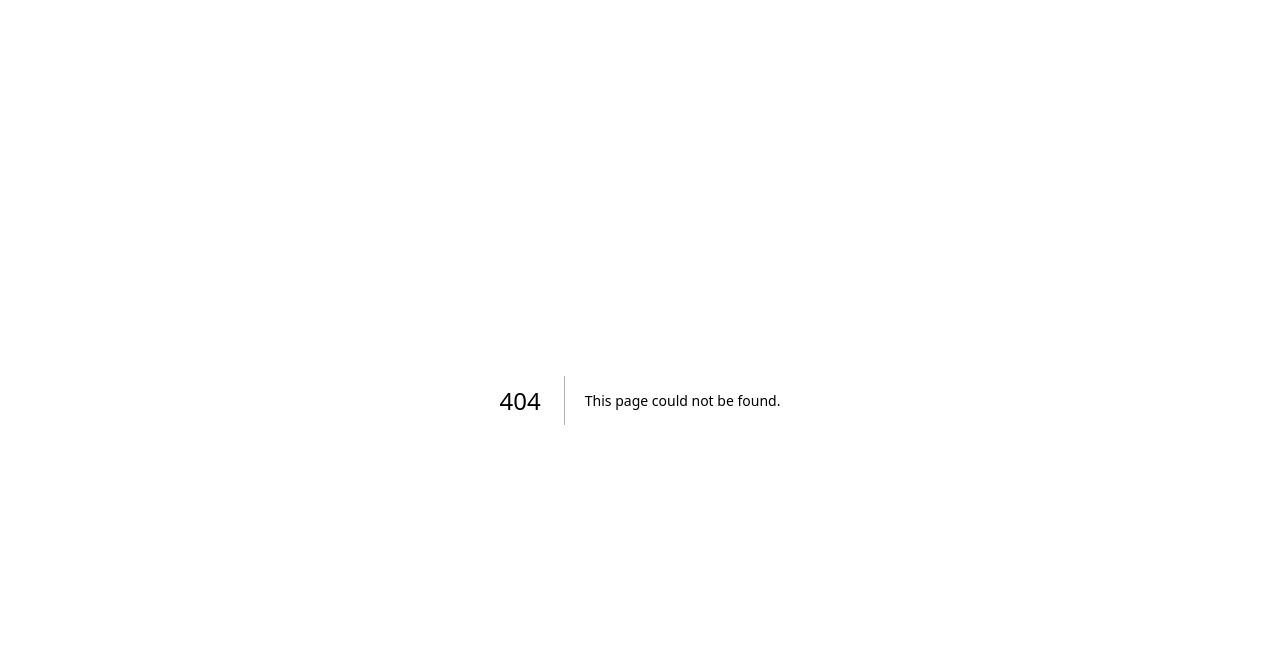
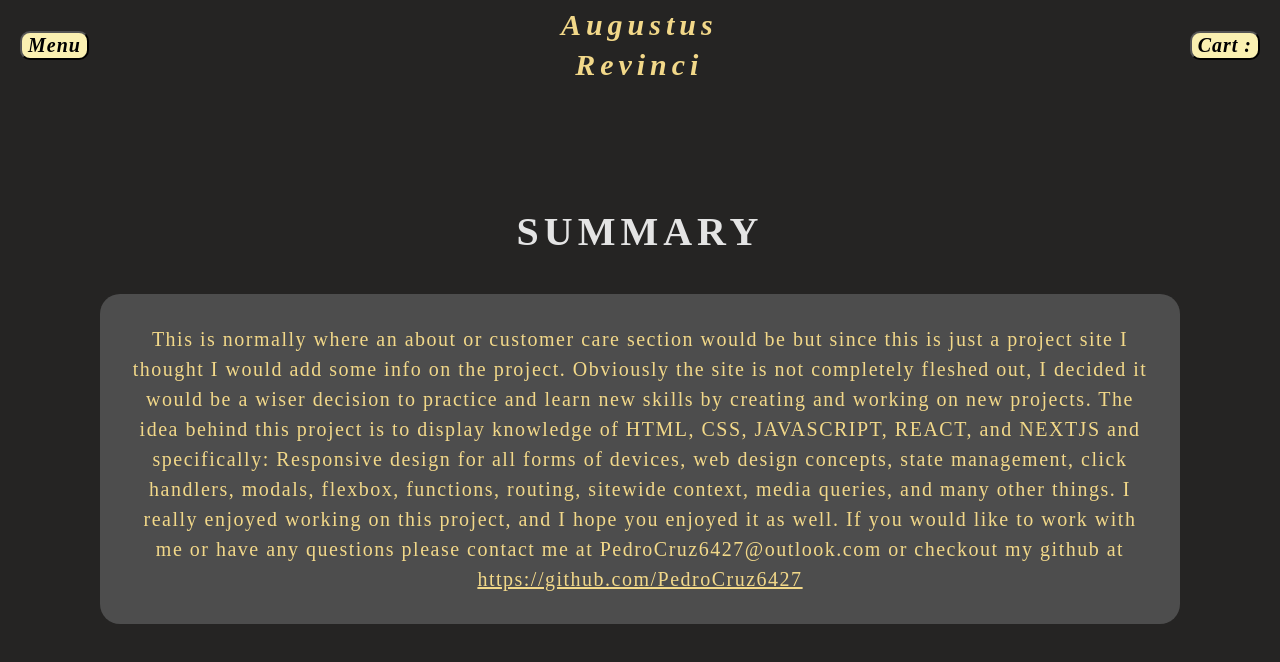
Before and after one commit to PedroCruz6427/AugustusRevinci, a Next.js app: page /about in a window 1280 px wide. Before the commit this address had no page. Shown: the top 662 px of the page. Built offline with nearby package versions, Linux system fonts and the light colour scheme.

Commit message:
about page + shop over 900px query change.

```diff
--- a/components/Carousel.js
+++ b/components/Carousel.js
@@ -37,7 +37,7 @@ function Carousel() {
     <section className={styles.watchSectionContainer}>
       <div className={styles.watchSectionLeft}>
         <h1 className={styles.watchSectionLeftH1}>
-          All your favorite brands. In One Place.
+          All your favorite brands, in one place.
         </h1>
         {/* <h1 className={styles.watchSectionLeftH2}>One place</h1> */}
         <div className={styles.watchListContainer}>
@@ -65,7 +65,7 @@ function Carousel() {
               viewBox="0 0 24 24"
               stroke-width="1.5"
               stroke="currentColor"
-              class="w-6 h-6"
+              // class="w-6 h-6"
             >
               <path
                 stroke-linecap="round"
@@ -89,7 +89,7 @@ function Carousel() {
               viewBox="0 0 24 24"
               stroke-width="1.5"
               stroke="currentColor"
-              class="w-6 h-6"
+              // class="w-6 h-6"
             >
               <path
                 stroke-linecap="round"
--- a/components/Navbar.js
+++ b/components/Navbar.js
@@ -13,17 +13,17 @@ function Navbar() {
           <Link href="/shop">
             <button className={styles.modalText}>SHOP</button>
           </Link>
-          <Link href="/shop">
+          <Link href="/">
+            <button className={styles.modalText}>HOME</button>
+          </Link>
+          <Link href="/about">
             <button className={styles.modalText}>ABOUT</button>
           </Link>
-          <Link href="/shop">
+          <Link href="/about">
             <button className={styles.modalText}>CUSTOMER CARE</button>
           </Link>
-          <Link href="/shop">
+          <Link href="/about">
             <button className={styles.modalText}>ACCESIBILITY</button>
-          </Link>
-          <Link href="/">
-            <button className={styles.modalText}>HOME</button>
           </Link>
 
           <button onClick={() => setShowModal(false)}>Close</button>
@@ -33,10 +33,10 @@ function Navbar() {
         <button className={styles.navButton} onClick={() => setShowModal(true)}>
           Menu
         </button>
-        <logo className={styles.siteLogo}>
+        <div className={styles.siteLogo}>
           <p>Augustus</p>
           <p>Revinci</p>
-        </logo>
+        </div>
         <Link href="/cart/">
           <button className={styles.navButton}>
             Cart : {context.nameContext}
--- /dev/null
+++ b/pages/about.js
@@ -0,0 +1,41 @@
+import styles from "../styles/Home.module.css";
+import Navbar from "../components/Navbar.js";
+import Head from "next/head";
+import Link from "next/link";
+
+export default function About() {
+  return (
+    <html>
+      <Head>
+        <title>Augustus Revinci</title>
+        <meta name="description" content="Generated by create next app" />
+        <link rel="icon" href="/nomos.jpg" />
+      </Head>
+      <Navbar />
+      <body className={styles.aboutBody}>
+        <h1 className={styles.aboutHeader}>SUMMARY</h1>
+        <p className={styles.aboutText}>
+          This is normally where an about or customer care section would be but
+          since this is just a project site I thought I would add some info on
+          the project. Obviously the site is not completely fleshed out, I
+          decided it would be a wiser decision to practice and learn new skills
+          by creating and working on new projects. The idea behind this project
+          is to display knowledge of HTML, CSS, JAVASCRIPT, REACT, and NEXTJS
+          and specifically: Responsive design for all forms of devices, web
+          design concepts, state management, click handlers, modals, flexbox,
+          functions, routing, sitewide context, media queries, and many other
+          things. I really enjoyed working on this project, and I hope you
+          enjoyed it as well. If you would like to work with me or have any
+          questions please contact me at PedroCruz6427@outlook.com or checkout
+          my github at {""}
+          <Link
+            className={styles.aboutLink}
+            href="https://github.com/PedroCruz6427"
+          >
+            https://github.com/PedroCruz6427
+          </Link>
+        </p>
+      </body>
+    </html>
+  );
+}
--- a/pages/cart/index.js
+++ b/pages/cart/index.js
@@ -21,7 +21,7 @@ export default function CartCheckOutInfo() {
   console.log("Total:" + finalTotal);
 
   return (
-    <section className={styles.cartPageSection}>
+    <html>
       <Head>
         <title>Augustus Revinci</title>
         <meta charset="UTF-8" />
@@ -29,6 +29,7 @@ export default function CartCheckOutInfo() {
         <meta name="description" content="Generated by create next app" />
         <link rel="icon" href="/nomos.jpg/" />
       </Head>
+      <body className={styles.cartPageSection}>
         <Navbar />
         <div className={styles.cartContainer}>
           {cart.map(([item]) => {
@@ -50,6 +51,7 @@ export default function CartCheckOutInfo() {
             <h1>Total Price: ${finalTotal}</h1>
           </section>
         </div>
-    </section>
+      </body>
+    </html>
   );
 }
--- a/pages/shop/index.js
+++ b/pages/shop/index.js
@@ -52,7 +52,7 @@ export default function Home() {
   ];
 
   return (
-    <body className={styles.page}>
+    <html>
       <Head>
         <title>Augustus Revinci</title>
         <meta charset="UTF-8" />
@@ -60,6 +60,7 @@ export default function Home() {
         <meta name="description" content="Generated by create next app" />
         <link rel="icon" href="/nomos.jpg/" />
       </Head>
+      <body className={styles.page}>
         <main className={styles.mainBody}>
           <Navbar>
             <div className={styles.navContainer}>
@@ -112,5 +113,6 @@ export default function Home() {
           </section>
         </main>
       </body>
+    </html>
   );
 }
--- a/styles/Home.module.css
+++ b/styles/Home.module.css
@@ -48,7 +48,6 @@ option? rgb(49, 49, 49);
   top: 0%;
   right: 0%;
   z-index: 1;
-  /* transition: all 3s ease-in-out; */
 }
 .modalContainer button {
   margin: 0 auto;
@@ -150,9 +149,6 @@ option? rgb(49, 49, 49);
   display: inline-block;
   justify-content: center;
   align-items: center;
-  /* top: 0px;
-  left: 30px; */
-  /* transform: translate(23, 0); */
 }
 .logo h1 {
   font-size: 3rem;
@@ -197,10 +193,6 @@ option? rgb(49, 49, 49);
   overflow: hidden;
   border-radius: 3rem;
 }
-/* .femaleContainer {
-  height: 10%;
-  width: 100%;
-} */
 
 .femaleImg {
   height: 100%;
@@ -209,7 +201,6 @@ option? rgb(49, 49, 49);
 
 .introInfoContainer {
   display: flex;
-  /* background-color: rgb(69, 69, 69); */
   height: 35vh;
   width: 50%;
   flex-direction: column;
@@ -288,10 +279,8 @@ option? rgb(49, 49, 49);
   color: rgb(250, 240, 177);
   text-align: center;
   border-radius: 2rem;
-  /* margin: 1rem; */
   width: 70%;
   font-style: italic;
-  /* font-style: italic; */
 }
 .watchSectionLeftH2 {
   justify-content: center;
@@ -343,7 +332,6 @@ option? rgb(49, 49, 49);
 .watchSectionRight {
   margin: 3rem auto;
   margin-right: 2rem;
-  /* background-color: rgb(70, 70, 70); */
   height: 50vh;
   width: 30vw;
   border-radius: 3rem;
@@ -352,8 +340,6 @@ option? rgb(49, 49, 49);
 
 .carouselContainer {
   margin: 0 auto;
-  /* margin-left: 1rem; */
-  /* background-color: rgb(242, 216, 137); */
   height: 100%;
   width: 60%;
   border-radius: 3rem;
@@ -362,7 +348,6 @@ option? rgb(49, 49, 49);
 }
 .watchContainer {
   margin: 0 auto;
-  /* background-color: rgb(129, 209, 193); */
   height: 100%;
   width: 100%;
   justify-self: center;
@@ -434,7 +419,7 @@ option? rgb(49, 49, 49);
   text-align: centers;
   /* margin-top: 5rem; */
   padding: 5rem 0;
-  margin: 5rem auto;
+  margin: 4rem auto;
   height: 3vh;
   width: 93%;
   border-radius: 3rem;
@@ -471,11 +456,9 @@ Instread 1rem = 1em = 16px */
 ============================== */
 
 @media (max-width: 37.5em) {
-  .siteLogo {
-    /* display: none; */
-  }
   .siteIntro {
     padding-top: 0;
+    padding-bottom: 8.5rem;
   }
   .introInfoContainer {
     width: 100%;
@@ -485,7 +468,7 @@ Instread 1rem = 1em = 16px */
   }
   .womanContainer {
     order: 2;
-    padding-bottom: 2rem;
+    /* padding-bottom: 2rem; */
   }
   .watchSectionContainer {
     display: flex;
@@ -497,7 +480,6 @@ Instread 1rem = 1em = 16px */
     line-height: 4rem;
   }
   .introInfoText {
-    background-color: aquamarine;
     display: none;
     font-size: 3.5rem;
   }
@@ -534,7 +516,6 @@ Instread 1rem = 1em = 16px */
     justify-content: center;
     align-items: center;
     padding: 0;
-    margin: 0 auto;
     height: 15vh;
     width: 93%;
     border-radius: 3rem;
@@ -549,13 +530,14 @@ Instread 1rem = 1em = 16px */
     display: flex;
     flex-direction: column;
     padding-top: 0;
+    padding-bottom: 8.5rem;
   }
   .introInfoContainer {
     width: 100%;
   }
   .womanContainer {
     order: 2;
-    padding-bottom: 2rem;
+    /* padding-bottom: 2rem; */
   }
 
   .femaleImg {
@@ -601,10 +583,6 @@ Instread 1rem = 1em = 16px */
           900px-1200px
 ============================== */
 @media (min-width: 56.25em) and (max-width: 75em) {
-  .siteLogo {
-    /* display: none; */
-  }
-
   .femaleImg {
     width: 40vh;
   }
@@ -614,7 +592,6 @@ Instread 1rem = 1em = 16px */
     line-height: 3rem;
   }
   .introInfoText {
-    /* display: none; */
     font-size: 2rem;
   }
 
@@ -636,3 +613,35 @@ Instread 1rem = 1em = 16px */
     background-color: rgb(221, 127, 255);
   }
 }
+
+/* =========================
+
+      ABOUT PAGE
+
+========================= */
+
+.aboutBody {
+  display: flex;
+  flex-direction: column;
+  margin: 10rem;
+  text-align: center;
+  font-size: 2rem;
+  color: rgb(242, 216, 137);
+  line-height: 3rem;
+}
+
+.aboutHeader {
+  color: rgb(228, 228, 228);
+  letter-spacing: 0.5rem;
+}
+
+.aboutText {
+  letter-spacing: 0.15rem;
+  background-color: rgb(77, 77, 77);
+  border-radius: 2rem;
+  padding: 3rem;
+}
+.aboutLink {
+  cursor: pointer;
+  color: rgb(242, 216, 137);
+}
```
Also changed, not shown: pages/index.js (+7 -5 lines), pages/shop/[id]/index.js (+8 -4 lines), styles/WatchPage.module.css (+28 -3 lines). Lines whose indentation alone changed are shown as unchanged.
